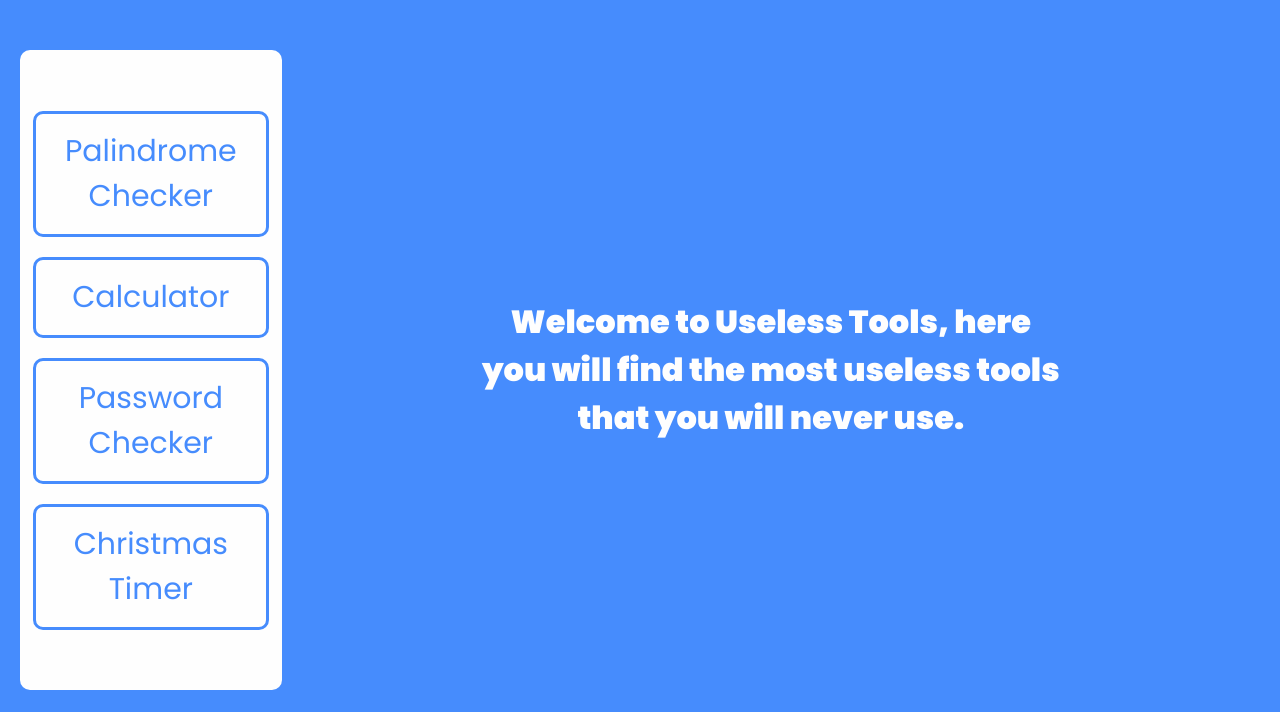
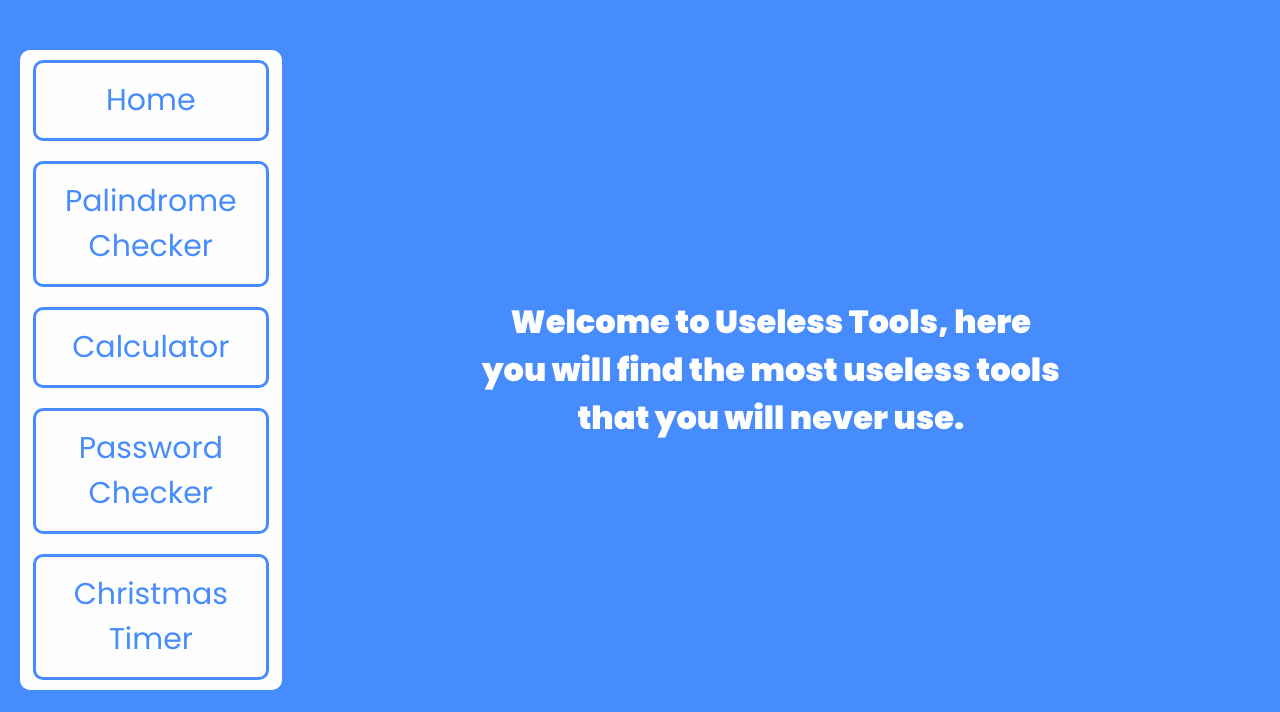
Before and after one commit to 18jad/php-api, a PHP site: page / in a window 1280 px wide. Shown: the part 88-800 px from the top of the page. Run offline with PHP 8.4, Linux system fonts and the light colour scheme.

Commit message:
Added home link

```diff
--- a/calculator.php
+++ b/calculator.php
@@ -15,6 +15,7 @@
     </header>
     <main>
         <nav>
+            <a href="./index.php">Home</a>
             <a href="./palindrome-checker.php">Palindrome Checker</a>
             <a href="./calculator.php">Calculator</a>
             <a href="./password-checker.php">Password Checker</a>
--- a/christmas.php
+++ b/christmas.php
@@ -15,6 +15,7 @@
     </header>
     <main>
         <nav>
+            <a href="./index.php">Home</a>
             <a href="./palindrome-checker.php">Palindrome Checker</a>
             <a href="./calculator.php">Calculator</a>
             <a href="./password-checker.php">Password Checker</a>
--- a/index.php
+++ b/index.php
@@ -15,6 +15,7 @@
     </header>
     <main>
         <nav>
+            <a href="./index.php">Home</a>
             <a href="./palindrome-checker.php">Palindrome Checker</a>
             <a href="./calculator.php">Calculator</a>
             <a href="./password-checker.php">Password Checker</a>
--- a/palindrome-checker.php
+++ b/palindrome-checker.php
@@ -15,6 +15,7 @@
     </header>
     <main>
         <nav>
+            <a href="./index.php">Home</a>
             <a href="./palindrome-checker.php">Palindrome Checker</a>
             <a href="./calculator.php">Calculator</a>
             <a href="./password-checker.php">Password Checker</a>
--- a/password-checker.php
+++ b/password-checker.php
@@ -15,6 +15,7 @@
     </header>
     <main>
         <nav>
+            <a href="./index.php">Home</a>
             <a href="./palindrome-checker.php">Palindrome Checker</a>
             <a href="./calculator.php">Calculator</a>
             <a href="./password-checker.php">Password Checker</a>
```
